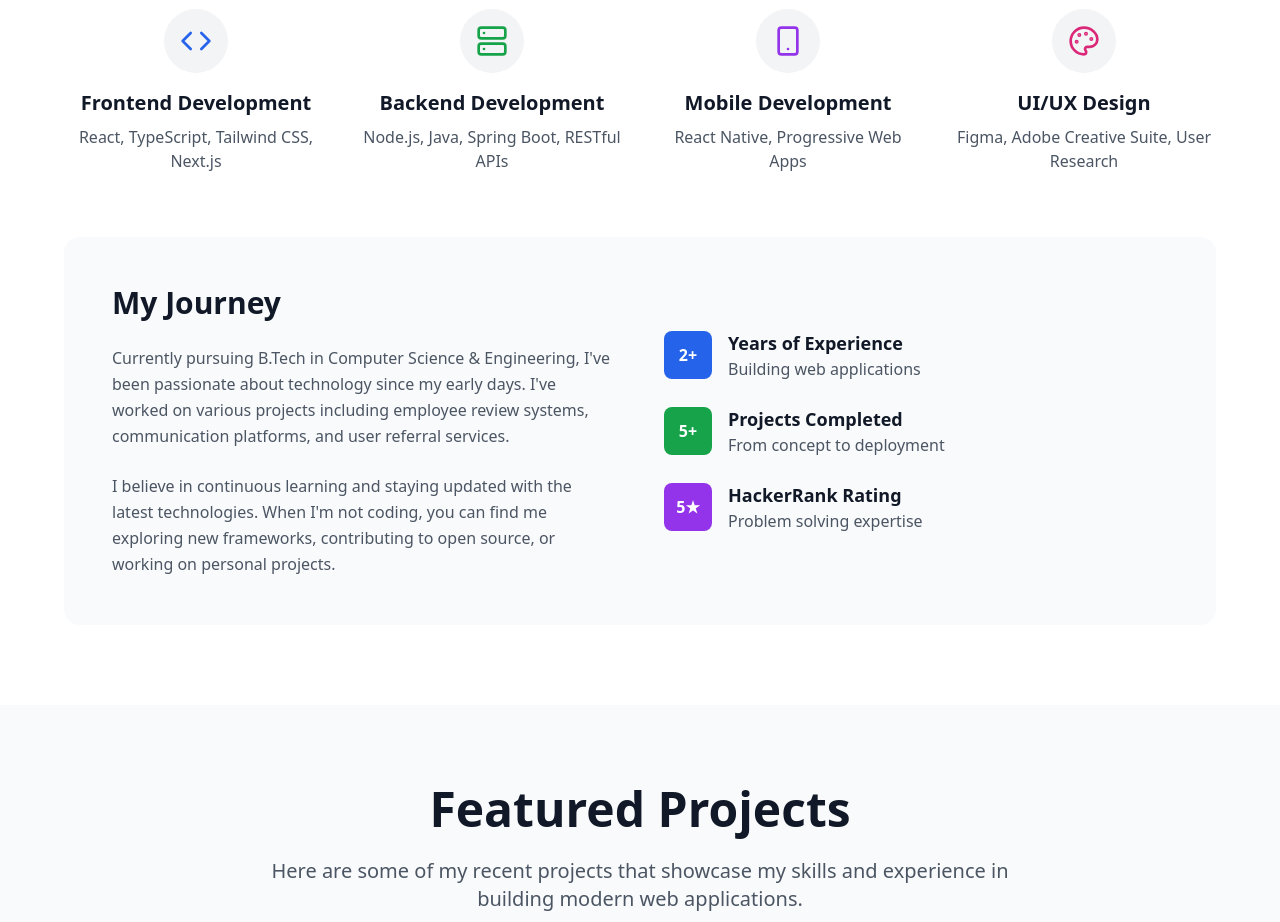
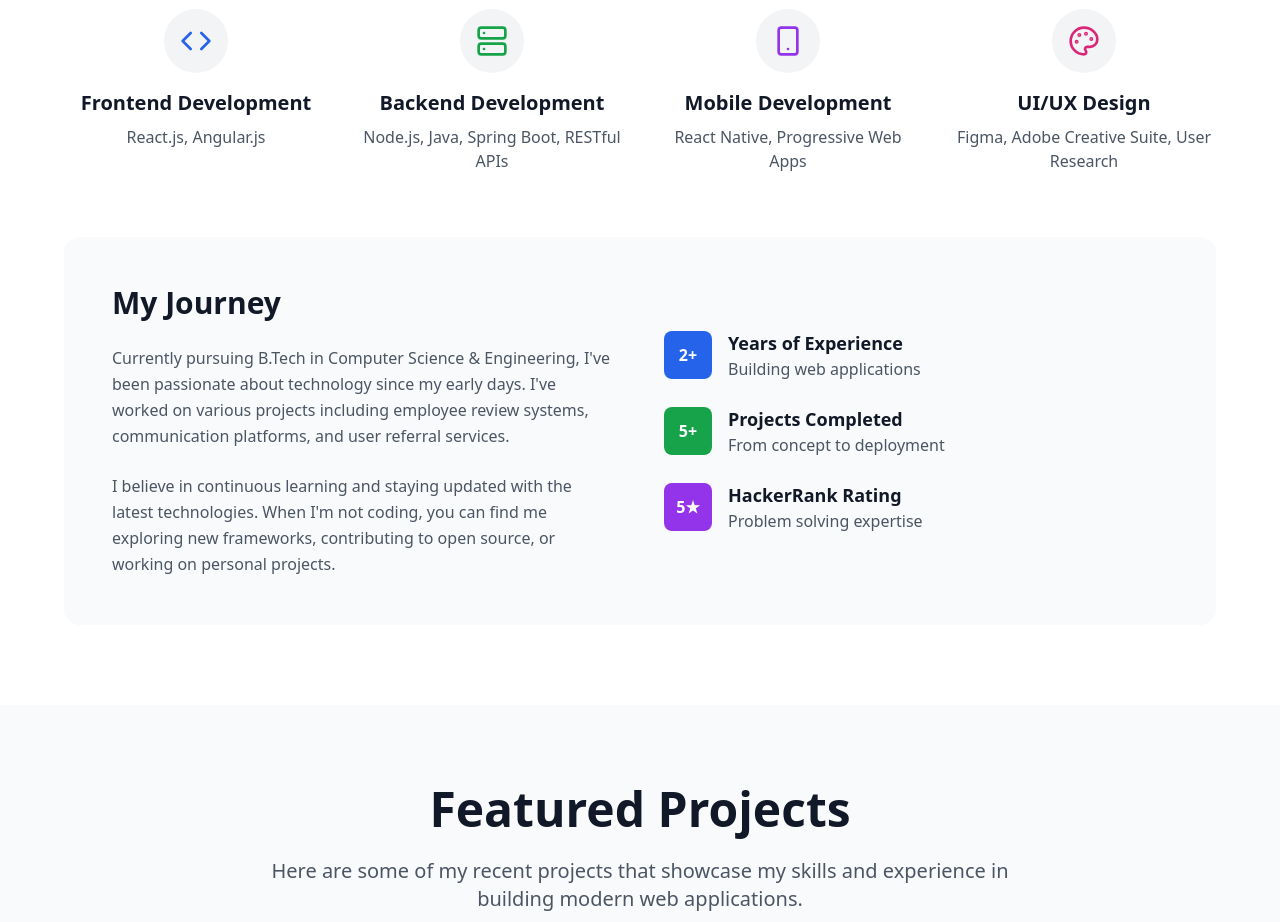
Before and after one commit to Pratham-3504/pratham-website, a React (Vite) app: page / in a window 1280 px wide. Shown: the part 1180-2102 px from the top of the page. Built offline with nearby package versions, Linux system fonts and the light colour scheme.

Commit message:
Refactor: Update frontend skills
Remove TypeScript, Next.js, and Tailwind CSS. Add React.js and Angular.js to frontend development content.

```diff
--- a/src/components/About.tsx
+++ b/src/components/About.tsx
@@ -4,7 +4,7 @@ const About = () => {
   const skills = [{
     icon: Code,
     title: 'Frontend Development',
-    description: 'React, TypeScript, Tailwind CSS, Next.js',
+    description: 'React.js, Angular.js',
     color: 'text-blue-600 dark:text-blue-400'
   }, {
     icon: Server,
@@ -22,6 +22,7 @@ const About = () => {
     description: 'Figma, Adobe Creative Suite, User Research',
     color: 'text-pink-600 dark:text-pink-400'
   }];
+
   return <section id="about" className="py-20 px-6 bg-white dark:bg-gray-900">
       <div className="max-w-6xl mx-auto">
         <div className="text-center mb-16">
```
